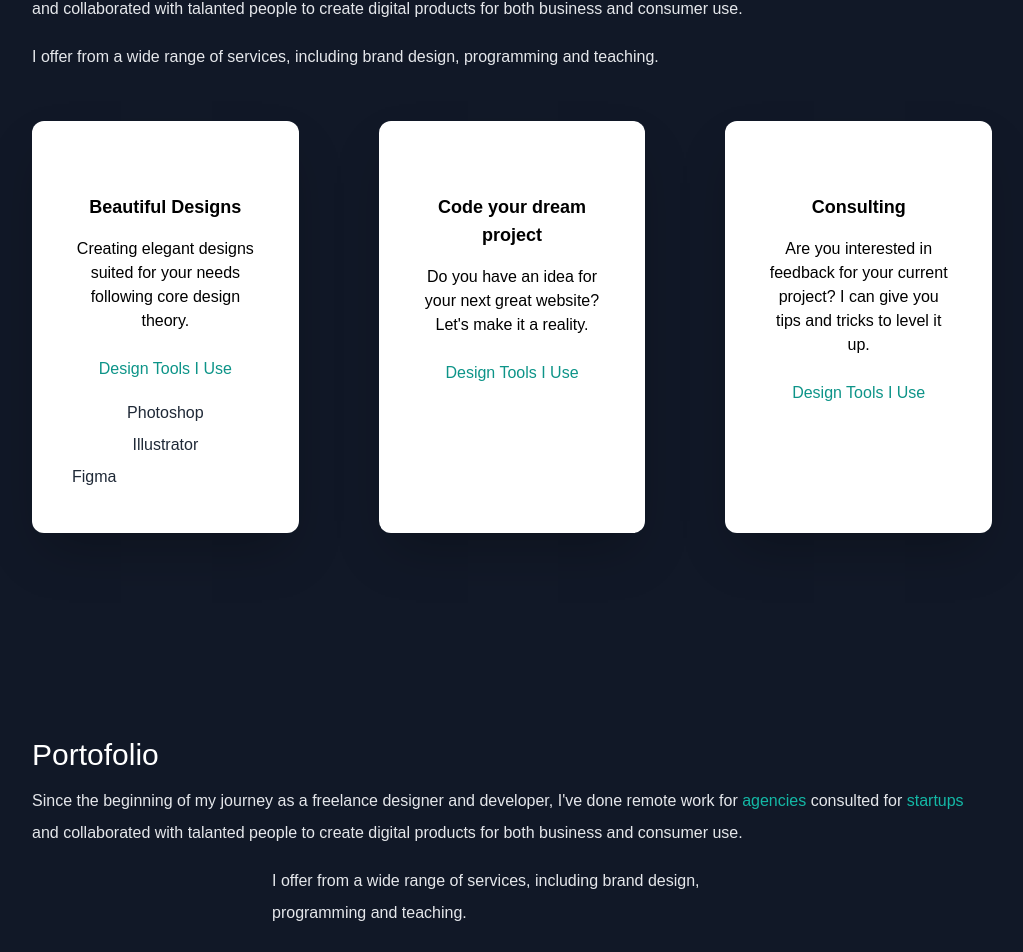
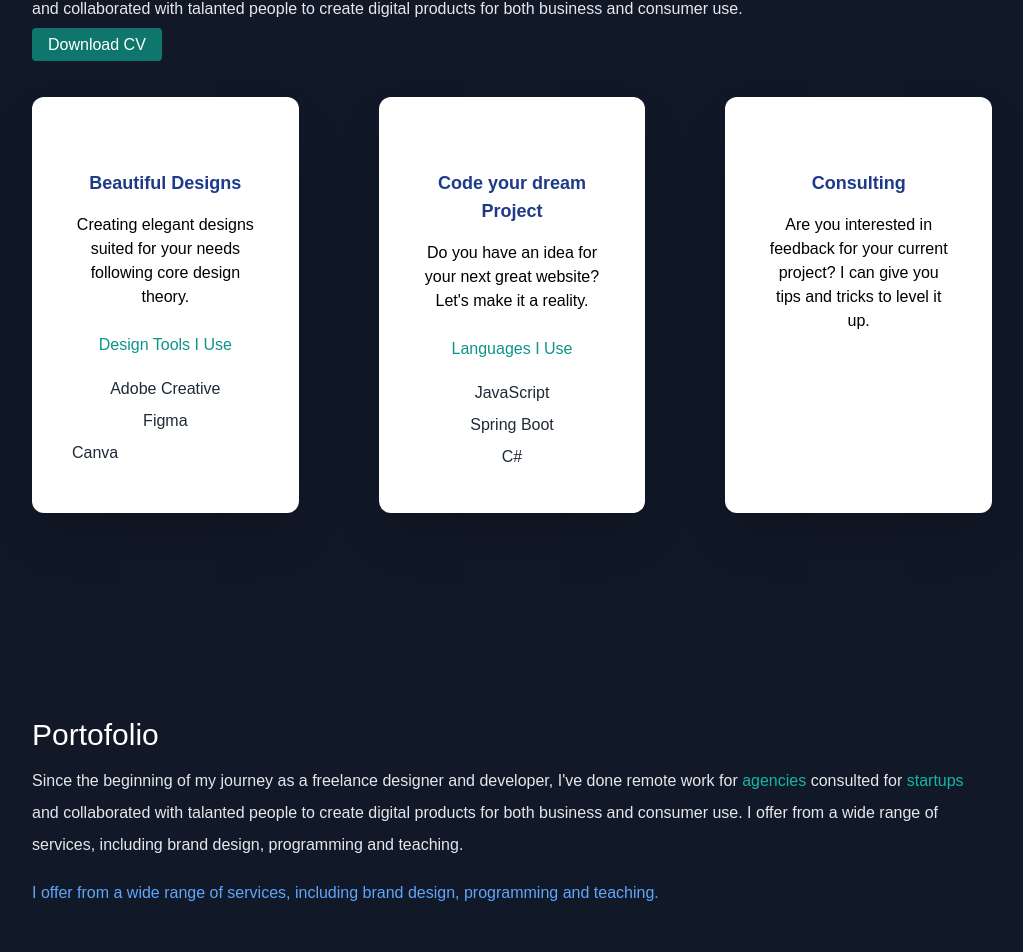
Before and after one commit to mahibmhd/Mahi-Portfolio, a Next.js app: page / in a window 1280 px wide. Shown: the part 1015-1967 px from the top of the page, without its empty margins (128-1151 px from the left). Built offline with nearby package versions, Linux system fonts and the light colour scheme.

Commit message:
Resume Added

```diff
--- a/pages/_app.js
+++ b/pages/_app.js
@@ -1,4 +1,5 @@
 import '@/styles/globals.css'
+
 
 export default function App({ Component, pageProps }) {
   return <Component {...pageProps} />
--- a/pages/index.js
+++ b/pages/index.js
@@ -3,8 +3,8 @@ import { Inter } from 'next/font/google';
 import { BsFillMoonStarsFill } from 'react-icons/bs';
 import { AiFillTwitterCircle, AiFillLinkedin, AiFillGithub } from 'react-icons/ai';
 import { useState } from "react";
-import { Container } from 'postcss';
-
+import { Container } from "postcss";
+import mahdev from "public/mahdev.png";
 
 const inter = Inter({ subsets: ['latin'] })
 
@@ -49,9 +49,6 @@ export default function Home() {
             </p>
             <div className="text-5xl flex justify-center gap-16 py-3 text-gray-600 dark:text-gray-400">
               <AiFillGithub className=" hover:text-gray-900 cursor-pointer" onClick={() => window.open("https://github.com/mahibmhd", "blank")} />
-
-
-
               <AiFillTwitterCircle className=" hover:text-gray-900 cursor-pointer" onClick={() => window.open("https://twitter.com/MahletDemeke6")} />
               <AiFillLinkedin className="hover:text-white cursor-pointer" onClick={() => window.open("https://linkedin.com/in/mahlet-demeke-271ab7230")} />
             </div>
@@ -63,11 +60,11 @@ export default function Home() {
             objectFit:"cover" ,
             layout:"fill"
           }}
-          />  */}
+          /> */}
+
             </div>
           </div>
           <div>
-
           </div>
         </section>
         <section>
@@ -81,14 +78,16 @@ export default function Home() {
               and collaborated with talanted people to create digital products
               for both business and consumer use.
             </p>
-            <p className="text-md py-2 leading-8 text-gray-800 dark:text-gray-200">
-              I offer from a wide range of services, including brand design,
-              programming and teaching.
-            </p>
+
+            <div>
+      <a href="/public/documents/Mahi's_CV.pdf" download className="bg-teal-700 text-white py-2 px-4 rounded">
+        Download CV
+      </a>
+    </div>
           </div>
           <div className="lg:flex gap-20">
             <div className="text-center shadow-2xl p-10 rounded-xl my-10  dark:bg-white flex-1">
-              <h3 className="text-lg font-bold pt-8 pb-2  ">
+              <h3 className="text-lg font-bold pt-8 pb-2 text-blue-900 ">
                 Beautiful Designs
               </h3>
               <p className="py-2">
@@ -96,30 +95,31 @@ export default function Home() {
                 design theory.
               </p>
               <h4 className="py-4 text-teal-600">Design Tools I Use</h4>
-              <p className="text-gray-800 py-1">Photoshop</p>
-              <p className="text-gray-800 py-1">Illustrator</p>
-              <p className="text-gray-800 justify-self-start py-1">Figma</p>
+              <p className="text-gray-800 py-1">Adobe Creative</p>
+              <p className="text-gray-800 py-1">Figma</p>
+              <p className="text-gray-800 justify-self-start py-1">Canva</p>
             </div>
             <div className="text-center shadow-2xl p-10 rounded-xl my-10 dark:bg-white flex-1">
-              <h3 className="text-lg font-bold pt-8 pb-2 ">
-                Code your dream project
+              <h3 className="text-lg font-bold pt-8 pb-2 text-blue-900 ">
+                Code your dream Project
               </h3>
               <p className="py-2">
                 Do you have an idea for your next great website? Let's make it a
                 reality.
               </p>
-              <h4 className="py-4 text-teal-600">Design Tools I Use</h4>
+              <h4 className="py-4 text-teal-600"> Languages I Use</h4>
+              <p className="text-gray-800 py-1">JavaScript</p>
+              <p className="text-gray-800 py-1">Spring Boot</p>
+              <p className="text-gray-800 py-1">C#</p>
             </div>
             <div className="text-center shadow-2xl p-10 rounded-xl my-10 dark:bg-white flex-1">
-              <h3 className="text-lg font-bold pt-8 pb-2 ">Consulting</h3>
+              <h3 className="text-lg font-bold pt-8 pb-2  text-blue-900">Consulting</h3>
               <p className="py-2">
                 Are you interested in feedback for your current project? I can
                 give you tips and tricks to level it up.
               </p>
-              <h4 className="py-4 text-teal-600">Design Tools I Use</h4>
             </div>
           </div>
-
         </section>
         <section className="py-40">
           <div>
@@ -130,11 +130,11 @@ export default function Home() {
               <span className="text-teal-500"> agencies </span>
               consulted for <span className="text-teal-500">startups </span>
               and collaborated with talanted people to create digital products
-              for both business and consumer use.
+              for both business and consumer use. I offer from a wide range of services, including brand design,
+              programming and teaching.
             </p>
-            <p className="text-md py-2 leading-8 text-gray-800 px-60 py-14-10 dark:text-gray-200">
-              I offer from a wide range of services, including brand design,
-              programming and teaching.
+            <p className="text-md py-2 leading-8 text-gray-800 dark:text-blue-400">
+            I offer from a wide range of services, including brand design, programming and teaching.
             </p>
             <p className=" text-center leading-8 dark:text-gray-200 pt-36 font-mono text-lg mb-10">
               "Copyright ©2023 All rights reserved | This Website is made by Mahlet Demeke "
```
Also changed, not shown: public/mahdev.png (added), 1 other file (tests, documents, lock files or other folders).
